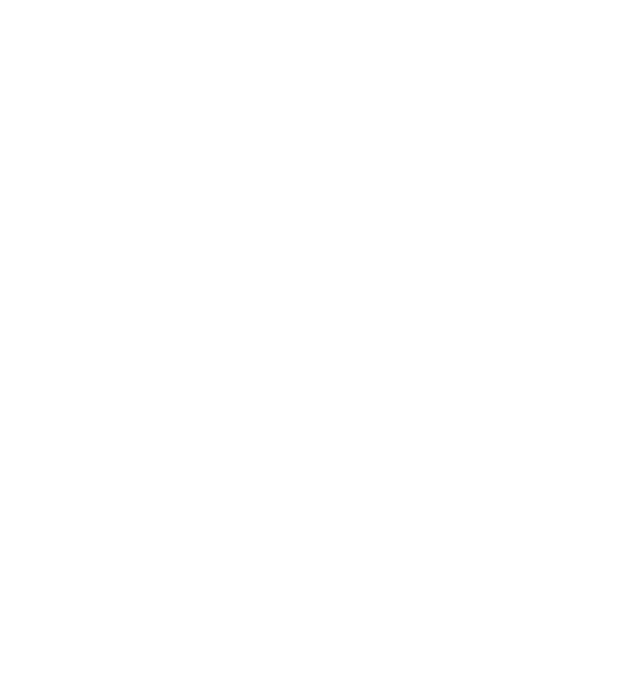
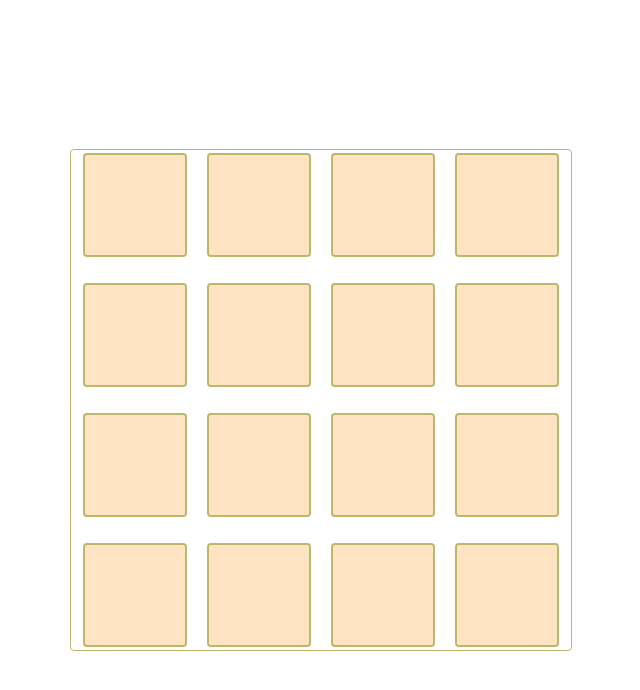
Before and after one commit to vijayksingh/fe-practice, a React (Vite) app in the folder React/component-practice/: page /memory-game in a window 1280 px wide. Before the commit this address had no page. Shown: the top 690 px of the page, without its empty margins (319-959 px from the left). Built offline with nearby package versions, Linux system fonts and the light colour scheme.

Commit message:
Implemented Memory Game

```diff
--- /dev/null
+++ b/React/component-practice/src/pages/MemoryGame/MemoryGame.jsx
@@ -0,0 +1,108 @@
+import React, { useEffect } from "react";
+import "./styles.css";
+
+const emojis = [
+  "🐵",
+  "🐶",
+  "🦊",
+  "🐱",
+  "🦁",
+  "🐯",
+  "🐴",
+  "🦄",
+  "🦓",
+  "🦌",
+  "🐮",
+  "🐷",
+  "🐭",
+  "🐹",
+  "🐻",
+  "🐨",
+  "🐼",
+  "🐽",
+  "🐸",
+  "🐰",
+  "🐙",
+];
+
+function generateEmojiObjects(emojis) {
+  const randomEmojis = emojis.sort(() => Math.random() - 0.5).slice(0, 8);
+  let emojiObjects = randomEmojis.map((emoji, index) => ({
+    emoji,
+    flipped: false,
+    key: `${emoji}-${index}`,
+  }));
+
+  emojiObjects = [...emojiObjects, ...emojiObjects];
+  emojiObjects.sort(() => Math.random() - 0.5);
+  return emojiObjects.map((item, index) => ({ ...item, index }));
+}
+
+function Cell({ emoji, flipped, onClick, index }) {
+  const blankCell = (
+    <div className="cellBlank" onClick={() => onClick(index)}></div>
+  );
+  const emojiCell = <div className="emojiCell">{emoji}</div>;
+  return flipped ? emojiCell : blankCell;
+}
+
+function MemoryGame() {
+  const [emojisArray, setEmojiArray] = React.useState(
+    generateEmojiObjects(emojis)
+  );
+
+  const [currentEmojis, setCurrentEmojis] = React.useState([]);
+
+  useEffect(() => {
+    if (currentEmojis.length < 2) {
+      return;
+    }
+
+    let timer;
+
+    const [first, second] = currentEmojis;
+
+    if (first.key !== second.key) {
+      const newEmojisArray = [...emojisArray];
+
+      timer = setTimeout(() => {
+        newEmojisArray[first.index] = { ...first, flipped: false };
+        newEmojisArray[second.index] = { ...second, flipped: false };
+        setEmojiArray(newEmojisArray);
+        setCurrentEmojis([]);
+      }, 1000);
+    } else {
+      setCurrentEmojis([]);
+    }
+
+    () => clearTimeout(timer);
+  }, [currentEmojis, emojisArray]);
+
+  function onCardClick(index) {
+    if (currentEmojis.length === 2) return;
+
+    const emojiObject = emojisArray[index];
+    setCurrentEmojis((currentEmojis) => [...currentEmojis, emojiObject]);
+
+    const newEmojiObject = { ...emojiObject, flipped: true };
+    const newEmojisArray = [...emojisArray];
+    newEmojisArray[index] = newEmojiObject;
+    setEmojiArray(newEmojisArray);
+  }
+
+  return (
+    <div className="boardContainer">
+      {emojisArray.map((item, index) => (
+        <Cell
+          key={`${index}-${item.key}`}
+          emoji={item.emoji}
+          flipped={item.flipped}
+          onClick={onCardClick}
+          index={index}
+        />
+      ))}
+    </div>
+  );
+}
+
+export default MemoryGame;
--- /dev/null
+++ b/React/component-practice/src/pages/MemoryGame/styles.css
@@ -0,0 +1,27 @@
+.boardContainer {
+  width: 500px;
+  height: 500px;
+  display: flex;
+  flex-wrap: wrap;
+  justify-content: center;
+  align-items: center;
+  gap: 20px;
+  border: 1px solid darkkhaki;
+  border-radius: 4px;
+}
+
+.cellBlank {
+  height: 100px;
+  width: 100px;
+  background-color: bisque;
+  border-radius: 4px;
+  border: 2px solid darkkhaki;
+}
+
+.emojiCell {
+  height: 100px;
+  width: 100px;
+  border-radius: 4px;
+  border: 2px solid darkkhaki;
+  font-size: 72px;
+}
--- a/React/component-practice/src/routes.jsx
+++ b/React/component-practice/src/routes.jsx
@@ -5,6 +5,7 @@
 import App from "./App";
 import GridLight from "./pages/Grid-Light/GridLight";
 import AnalogClock from "./pages/Analog-Clock/AnalogClock";
+import MemoryGame from "./pages/MemoryGame/MemoryGame";
 
 const HomeRoute = () => {
   return (
@@ -14,6 +15,7 @@
         <Route path="/table" element={<TableDemo />} exact />
         <Route path="/grid" element={<GridLight />} exact />
         <Route path="/clock" element={<AnalogClock />} exact />
+        <Route path="/memory-game" element={<MemoryGame />} exact />
       </Routes>
     </Router>
   );
```
